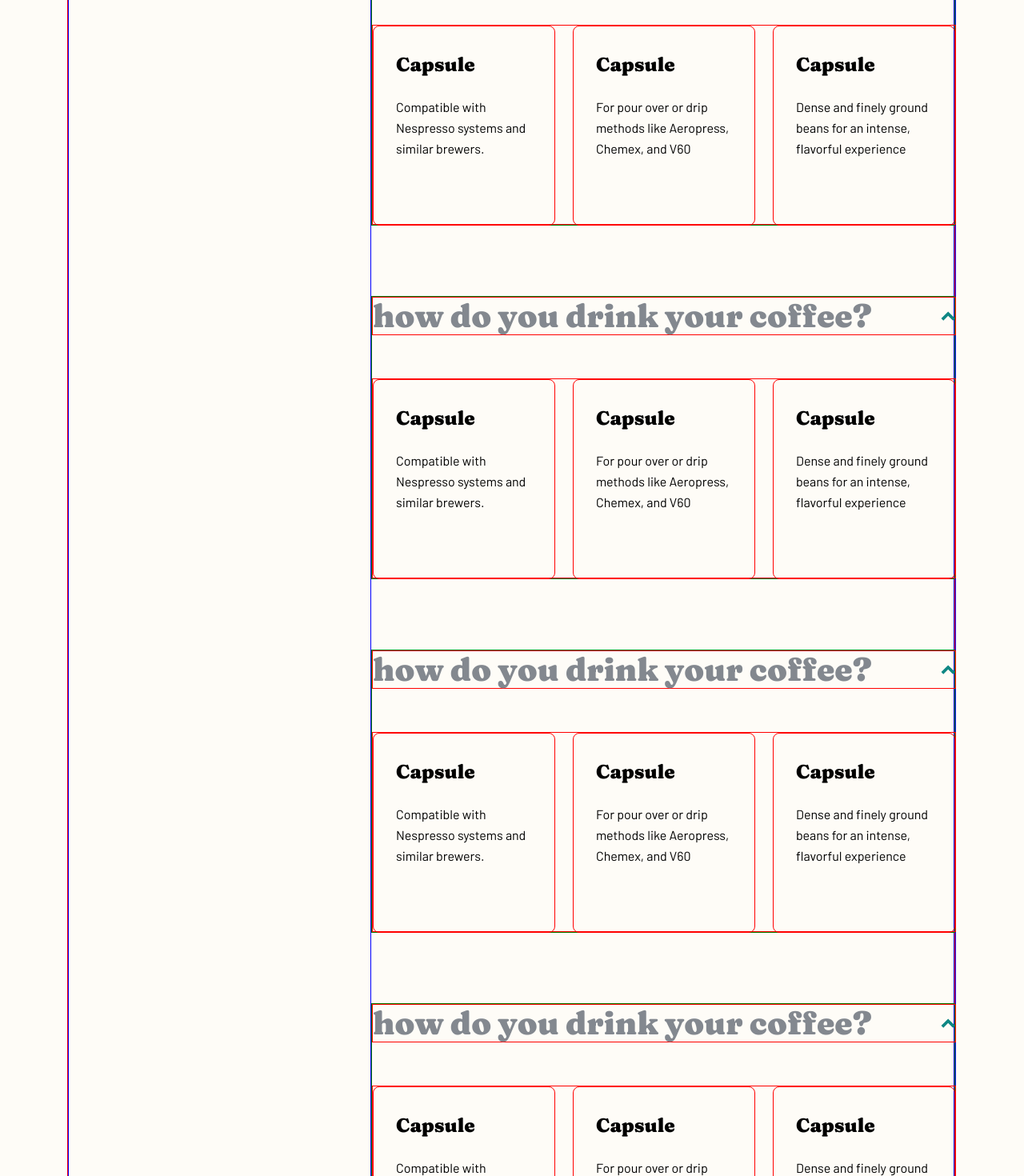
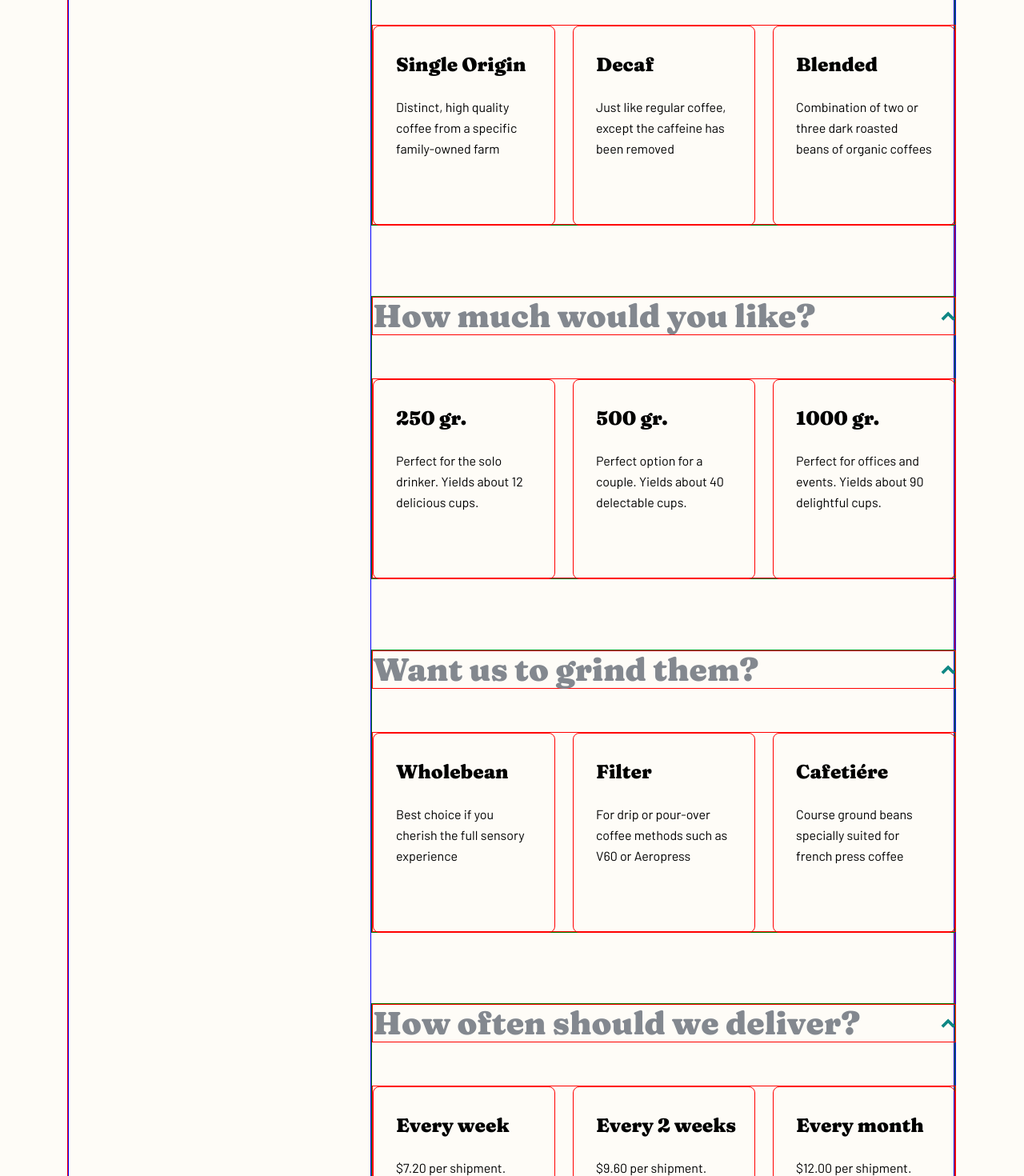
Before and after one commit to danielopq/Coffeeroasters, a React (Vite) app: page / in a window 1280 px wide. Shown: the part 2060-3530 px from the top of the page at 80% size. Built offline with nearby package versions, Linux system fonts and the light colour scheme.

Commit message:
PlanOption - prop option added

```diff
--- a/src/components/subscribe/subscribePlanMaker/SubscribePlanMaker.tsx
+++ b/src/components/subscribe/subscribePlanMaker/SubscribePlanMaker.tsx
@@ -1,18 +1,36 @@
 import './subscribePlanMaker.css';
+import OptionsData from './optionsData/optionsData';
 import PlanOption from './planOption/PlanOption';
 import MainButton from '../../shared/mainButton/MainButton';
 
+interface Choice {
+    title: string;
+    description: string;
+}
+
+interface Option {
+    optionHeader: string;
+    choice01: Choice;
+    choice02: Choice;
+    choice03: Choice;
+}
+
+interface OptionsList {
+    [optionTitle: string]: Option;
+}
+
 const SubscribePlanMaker: React.FC = () => {
+    const {option01,option02,option03,option04,option05} = OptionsData;
     return (
         <div id="subscribePlanMaker">
             <div id="planMakerContent">
                 <div id="planIndex"></div>
                 <div id="planOptions">
-                    <PlanOption deployed={false}/>
-                    <PlanOption deployed={false}/>
-                    <PlanOption deployed={false}/>
-                    <PlanOption deployed={false}/>
-                    <PlanOption deployed={false}/>
+                    <PlanOption deployed={false} option={option01}/>
+                    <PlanOption deployed={false} option={option02}/>
+                    <PlanOption deployed={false} option={option03}/>
+                    <PlanOption deployed={false} option={option04}/>
+                    <PlanOption deployed={false} option={option05}/>
                 </div>
             </div>
             <div id="planSummary"></div>
--- a/src/components/subscribe/subscribePlanMaker/optionsData/OptionsData.ts
+++ b/src/components/subscribe/subscribePlanMaker/optionsData/OptionsData.ts
@@ -1,6 +1,6 @@
 interface Choice {
-    choiceTitle: string;
-    choiceDescription: string;
+    title: string;
+    description: string;
 }
 
 interface Option {
@@ -18,76 +18,76 @@ const OptionsData: OptionsList = {
     'option01': {
         optionHeader: 'How do you drink your coffee?',
         choice01: {
-            choiceTitle: 'Capsule',
-            choiceDescription: 'Compatible with Nespresso systems and similar brewers',
+            title: 'Capsule',
+            description: 'Compatible with Nespresso systems and similar brewers',
         },
         choice02: {
-            choiceTitle: 'Filter',
-            choiceDescription: 'For pour over or drip methods like Aeropress, Chemex, and V60',
+            title: 'Filter',
+            description: 'For pour over or drip methods like Aeropress, Chemex, and V60',
         },
         choice03: {
-            choiceTitle: 'Espresso',
-            choiceDescription: 'Dense and finely ground beans for an intense, flavorful experience',
+            title: 'Espresso',
+            description: 'Dense and finely ground beans for an intense, flavorful experience',
         },
     },
     'option02': {
         optionHeader: 'What type of coffee?',
         choice01: {
-            choiceTitle: 'Single Origin',
-            choiceDescription: 'Distinct, high quality coffee from a specific family-owned farm',
+            title: 'Single Origin',
+            description: 'Distinct, high quality coffee from a specific family-owned farm',
         },
         choice02: {
-            choiceTitle: 'Decaf',
-            choiceDescription: 'Just like regular coffee, except the caffeine has been removed',
+            title: 'Decaf',
+            description: 'Just like regular coffee, except the caffeine has been removed',
         },
         choice03: {
-            choiceTitle: 'Blended',
-            choiceDescription: 'Combination of two or three dark roasted beans of organic coffees',
+            title: 'Blended',
+            description: 'Combination of two or three dark roasted beans of organic coffees',
         },
     },
     'option03': {
         optionHeader: 'How much would you like?',
         choice01: {
-            choiceTitle: '250 gr.',
-            choiceDescription: 'Perfect for the solo drinker. Yields about 12 delicious cups.',
+            title: '250 gr.',
+            description: 'Perfect for the solo drinker. Yields about 12 delicious cups.',
         },
         choice02: {
-            choiceTitle: '500 gr.',
-            choiceDescription: 'Perfect option for a couple. Yields about 40 delectable cups.',
+            title: '500 gr.',
+            description: 'Perfect option for a couple. Yields about 40 delectable cups.',
         },
         choice03: {
-            choiceTitle: '1000 gr.',
-            choiceDescription: 'Perfect for offices and events. Yields about 90 delightful cups.',
+            title: '1000 gr.',
+            description: 'Perfect for offices and events. Yields about 90 delightful cups.',
         },
     },
     'option04': {
         optionHeader: 'Want us to grind them?',
         choice01: {
-            choiceTitle: 'Wholebean',
-            choiceDescription: 'Best choice if you cherish the full sensory experience',
+            title: 'Wholebean',
+            description: 'Best choice if you cherish the full sensory experience',
         },
         choice02: {
-            choiceTitle: 'Filter',
-            choiceDescription: 'For drip or pour-over coffee methods such as V60 or Aeropress',
+            title: 'Filter',
+            description: 'For drip or pour-over coffee methods such as V60 or Aeropress',
         },
         choice03: {
-            choiceTitle: 'Cafetiére',
-            choiceDescription: 'Course ground beans specially suited for french press coffee',
+            title: 'Cafetiére',
+            description: 'Course ground beans specially suited for french press coffee',
         },
     },
     'option05': {
         optionHeader: 'How often should we deliver?',
         choice01: {
-            choiceTitle: 'Every week',
-            choiceDescription: '$7.20 per shipment. Includes free first-class shipping.',
+            title: 'Every week',
+            description: '$7.20 per shipment. Includes free first-class shipping.',
         },
         choice02: {
-            choiceTitle: 'Every 2 weeks',
-            choiceDescription: '$9.60 per shipment. Includes free priority shipping.',
+            title: 'Every 2 weeks',
+            description: '$9.60 per shipment. Includes free priority shipping.',
         },
         choice03: {
-            choiceTitle: 'Every month',
-            choiceDescription: '$12.00 per shipment. Includes free priority shipping.',
+            title: 'Every month',
+            description: '$12.00 per shipment. Includes free priority shipping.',
         },
     },
 }
--- a/src/components/subscribe/subscribePlanMaker/planOption/PlanOption.tsx
+++ b/src/components/subscribe/subscribePlanMaker/planOption/PlanOption.tsx
@@ -1,12 +1,26 @@
 import { useEffect, useRef } from 'react';
 import './planOption.css';
 
+interface Choice {
+    title: string;
+    description: string;
+}
+
+interface Option {
+    optionHeader: string;
+    choice01: Choice;
+    choice02: Choice;
+    choice03: Choice;
+}
+
 interface PlanOptionProps {
     deployed: boolean;
+    option: Option;
 }
 
-const PlanOption: React.FC<PlanOptionProps> = ({ deployed }) => {
+const PlanOption: React.FC<PlanOptionProps> = ({ deployed, option }) => {
 
+    const { optionHeader, choice01, choice02, choice03 } = option;
     const refArrow = useRef<HTMLButtonElement>(null);
 
     useEffect(() => {
@@ -18,23 +32,21 @@ const PlanOption: React.FC<PlanOptionProps> = ({ deployed }) => {
     return (
         <div className='option'>
             <div className='optionTitle'>
-                <h2>how do you drink your coffee?</h2>
+                <h2>{optionHeader}</h2>
                 <button ref={refArrow} className='arrow arrowDown'></button>
             </div>
             <div className='optionChoices'>
                 <div className='choice'>
-                    <h4>Capsule</h4>
-                    <p className='mainText'>
-                    Compatible with Nespresso systems and similar brewers.
-                    </p>
+                    <h4>{choice01.title}</h4>
+                    <p className='mainText'>{choice01.description}</p>
                 </div>
                 <div className='choice'>
-                    <h4>Capsule</h4>
-                    <p className='mainText'>For pour over or drip methods like Aeropress, Chemex, and V60</p>
+                    <h4>{choice02.title}</h4>
+                    <p className='mainText'>{choice02.description}</p>
                 </div>
                 <div className='choice'>
-                    <h4>Capsule</h4>
-                    <p className='mainText'>Dense and finely ground beans for an intense, flavorful experience</p>
+                    <h4>{choice03.title}</h4>
+                    <p className='mainText'>{choice03.description}</p>
                 </div>
             </div>
         </div>
--- a/src/components/subscribe/subscribePlanMaker/planOption/planOption.css
+++ b/src/components/subscribe/subscribePlanMaker/planOption/planOption.css
@@ -32,7 +32,7 @@
     width: 228px;
     height: inherit;
     border-radius: 8px;
-    padding: 32px 28px 0px 28px;
+    padding: 32px 0px 0px 28px;
     display: flex;
     flex-direction: column;
     border: solid 1px red;
@@ -40,6 +40,10 @@
 
 .choice h4{
     margin-bottom: 24px;
+}
+
+.choice p{
+   width: 172px;
 }
 
 .arrow{
```
